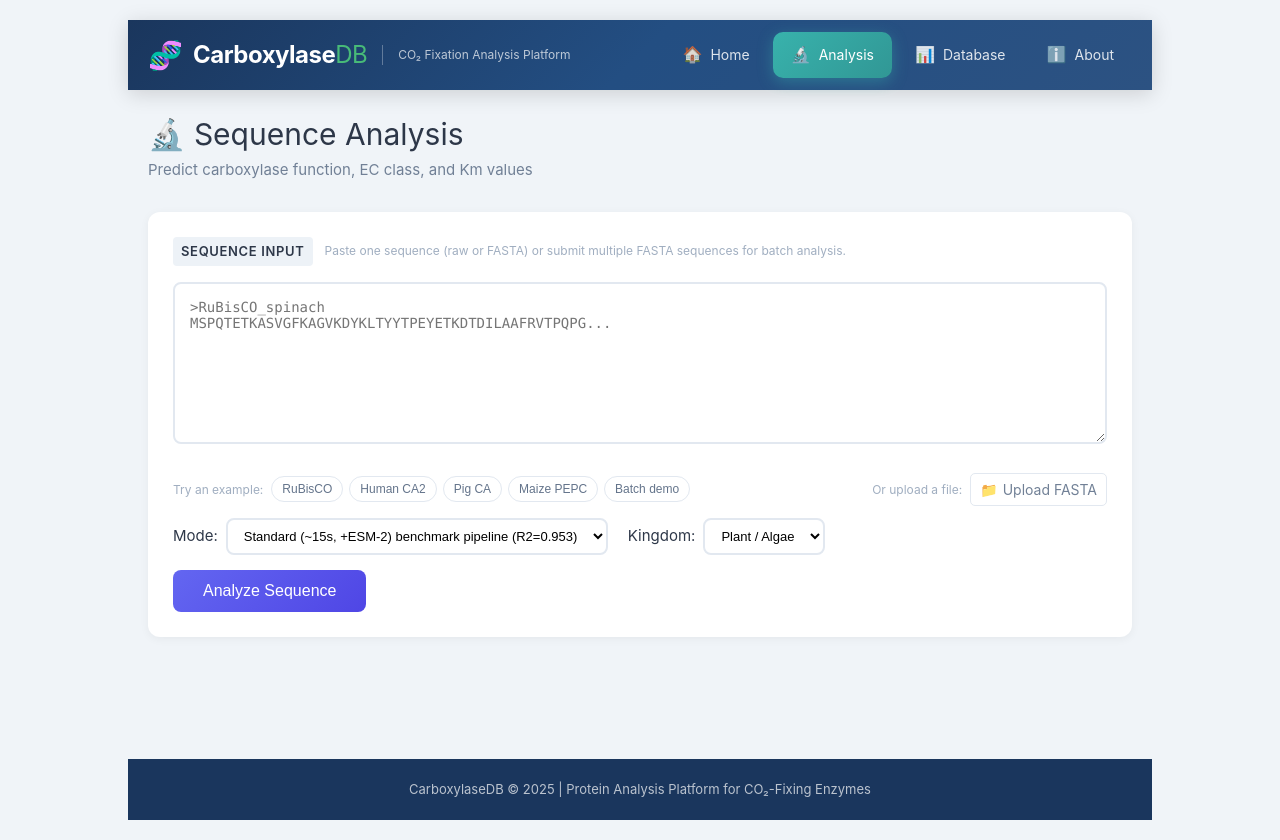
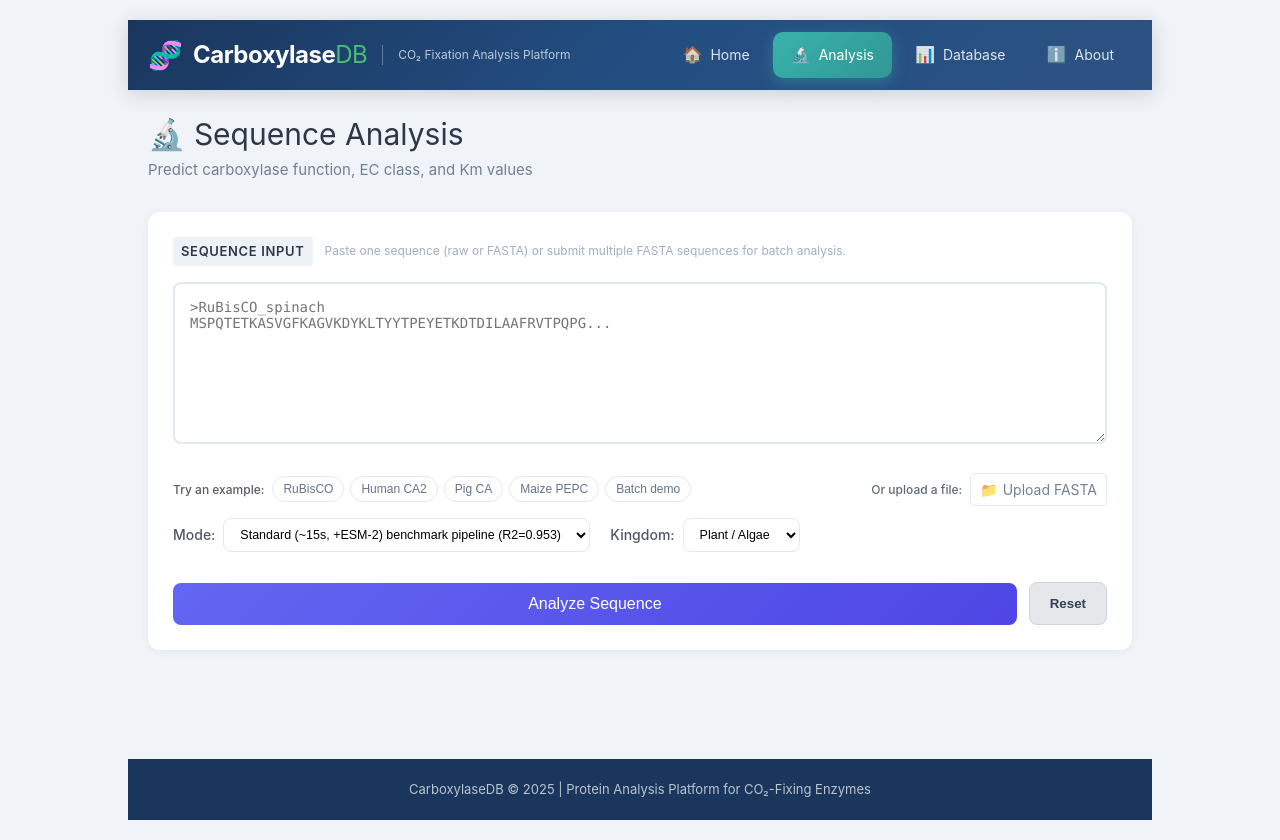
Before and after one commit to johannes-balkenhol/CarboDB-App, a Vue app in the folder frontend/: page /analysis in a window 1280 px wide. Built offline with nearby package versions, Linux system fonts and the light colour scheme.

Commit message:
added reset button for prediction and sorting for more values in database view

```diff
--- a/frontend/src/components/details/DatabaseResultDetail.vue
+++ b/frontend/src/components/details/DatabaseResultDetail.vue
@@ -1603,6 +1603,8 @@ function shortBinaryGroupName(group) {
   background: #f7fafc; border-radius: 8px; font-size: 13px;
 }
 
+/* collapsible sections */
+
 .rd-collapsible-section {
   padding: 0;
   border-top: 1px solid #e2e8f0;
--- a/frontend/src/views/AnalysisView.vue
+++ b/frontend/src/views/AnalysisView.vue
@@ -59,7 +59,6 @@ MSPQTETKASVGFKAGVKDYKLTYYTPEYETKDTDILAAFRVTPQPG..."
               <option value="fast">Fast (~5s, ablation without ESM-2)</option>
               <option value="standard">Standard (~15s, +ESM-2) benchmark pipeline (R2=0.953)</option>
               <option value="pfam">Pfam-only (~3s, ablation)</option>
-              <option value="composite">Composite (~25s, Best CI)</option>
             </select>
           </div>
           <div class="kingdom-select">
@@ -73,13 +72,20 @@ MSPQTETKASVGFKAGVKDYKLTYYTPEYETKDTDILAAFRVTPQPG..."
           </div>
         </div>
 
-        <button @click="analyze" :disabled="loading" class="predict-btn">
+        <div class="analysis-action-row">
+          <button
+            @click="analyze"
+            :disabled="loading"
+            class="predict-btn"
+          >
             <span v-if="!loading">
               Analyze {{ detectedSeqCount >= 2 ? `${detectedSeqCount} sequences` : 'Sequence' }}
             </span>
 
             <span v-else-if="batchProgress">
-            Analyzing batch: {{ batchProgress.processed }}/{{ batchProgress.total }} ({{ batchProgress.progressPct || 0 }}%)
+              Analyzing batch:
+              {{ batchProgress.processed }}/{{ batchProgress.total }}
+              ({{ batchProgress.progressPct || 0 }}%)
             </span>
 
             <span v-else-if="predictStatus">
@@ -89,6 +95,15 @@ MSPQTETKASVGFKAGVKDYKLTYYTPEYETKDTDILAAFRVTPQPG..."
             <span v-else>
               Analyzing...
             </span>
+          </button>
+
+          <button
+            type="button"
+            class="analysis-reset-btn"
+            :disabled="loading"
+            @click="resetAnalysis"
+          >
+            Reset
           </button>
 
           <button
@@ -99,6 +114,7 @@ MSPQTETKASVGFKAGVKDYKLTYYTPEYETKDTDILAAFRVTPQPG..."
           >
             Cancel {{ batchProgress?.jobId ? 'batch prediction' : 'prediction' }}
           </button>
+        </div>
       </div>
     </div>
 
@@ -357,6 +373,32 @@ async function cancelCurrentJob() {
   }
 }
 
+// reset fucntion
+
+function resetAnalysis() {
+  fastaInput.value = ''
+  singleSequence.value = ''
+
+  batchResults.value = []
+  summary.value = {
+    total: 0,
+    consensus_positive: 0,
+    with_neighbor: 0,
+  }
+
+  selectedResult.value = null
+  error.value = null
+
+  batchProgress.value = null
+  predictStatus.value = null
+  predictJobId.value = null
+
+  selectedMode.value = 'standard'
+  selectedKingdom.value = 'plant'
+
+  closeCarboDbModal()
+}
+
 async function predictSingle() {
   const raw = (fastaInput.value || '').trim()
 
@@ -989,7 +1031,8 @@ h1 { margin: 0; color: #2d3748; }
 .example-label {
   margin-right: 2px;
   font-size: 12px;
-  color: #a0aec0;
+  color: #575e67;
+  font-weight: 500;
 }
 
 .example-btn {
@@ -1043,9 +1086,62 @@ textarea:focus {
   outline: none;
 }
 
+/* buttons */
+.analysis-action-row {
+  display: flex;
+  align-items: center;
+  gap: 0.75rem;
+  margin-top: 1rem;
+}
+
+.analysis-action-row .predict-btn {
+  flex: 1;
+}
+
+.analysis-reset-btn {
+  padding: 0.8rem 1.25rem;
+  margin-top: auto;
+  border: 1px solid #cbd5e1;
+  border-radius: 8px;
+  background: #e5e7eb;
+  color: #334155;
+  font-weight: 600;
+  cursor: pointer;
+  transition:
+    background 0.2s ease,
+    border-color 0.2s ease;
+}
+
+.analysis-reset-btn:hover:not(:disabled) {
+  background: #d1d5db;
+  border-color: #94a3b8;
+}
+
+.analysis-reset-btn:disabled {
+  opacity: 0.55;
+  cursor: not-allowed;
+}
+
+.cancel-btn {
+  margin-top: auto;
+  margin-left: 0.75rem;
+  padding: 0.75rem 1.25rem;
+  border: 1px solid #c44;
+  border-radius: 8px;
+  background: white;
+  color: #c44;
+  cursor: pointer;
+  font-weight: 600;
+}
+
+.cancel-btn:hover {
+  background: #fff0f0;
+}
+
+
 .predict-btn {
   margin-top: 15px;
-  padding: 12px 30px;
+  padding: 12px 16px;
   background: linear-gradient(135deg, #6366f1, #4f46e5);
   color: white;
   border: none;
@@ -1080,7 +1176,8 @@ textarea:focus {
 
 .file-upload-text {
   font-size: 12px;
-  color: #a0aec0;
+  color: #5f6976;
+  font-weight: 500;
 }
 
 .file-upload {
@@ -1286,12 +1383,18 @@ textarea:focus {
   display: flex;
   align-items: center;
   gap: 8px;
+  label {
+    font-size: 14px;
+    color: #4f5764;
+    font-weight: 500;
+  }
 }
 .mode-select select, .kingdom-select select {
   padding: 8px 12px;
-  border: 2px solid #e2e8f0;
+  border: 1px solid #e2e8f0;
   border-radius: 8px;
-  font-size: 13px;
+  font-size: 12.5px;
+  font-weight: 300;
   background: white;
 }
 
@@ -1308,21 +1411,6 @@ textarea:focus {
   text-decoration: none;
   border-bottom-color: #dd6b20;
   color: #c05621;
-}
-
-.cancel-btn {
-  margin-left: 0.75rem;
-  padding: 0.75rem 1.25rem;
-  border: 1px solid #c44;
-  border-radius: 8px;
-  background: white;
-  color: #c44;
-  cursor: pointer;
-  font-weight: 600;
-}
-
-.cancel-btn:hover {
-  background: #fff0f0;
 }
 
 .unified-input .input-header { display: flex; align-items: center; gap: 12px; margin-bottom: 8px; flex-wrap: wrap; }
--- a/frontend/src/views/DatabaseView.vue
+++ b/frontend/src/views/DatabaseView.vue
@@ -103,7 +103,9 @@ const route = useRoute()
             <th @click="setSort('uniprot')" :class="{ active: filters.sort === 'uniprot' }">
               UniProt ID
             </th>
-            <th>Organism</th>
+            <th @click="setSort('organism')" :class="{ active: sortIs('organism') }">
+              Organism {{ sortArrow('organism') }}
+            </th>
             <th>EC</th>
             <th @click="setSort('length')" :class="{ active: sortIs('length') }">
               Length {{ sortArrow('length') }}
@@ -111,7 +113,9 @@ const route = useRoute()
             <th @click="setSort('km_pred')" :class="{ active: sortIs('km_pred') }">
               Predicted Km (µM) {{ sortArrow('km_pred') }}
             </th>
-            <th>Experimental Km (µM)</th>
+            <th @click="setSort('km_exp')" :class="{ active: sortIs('km_exp') }">
+              Experimental Km (µM) {{ sortArrow('km_exp') }}
+            </th>
             <th>Source</th>
             <th></th>
           </tr>
@@ -312,21 +316,60 @@ function fmtInt(value) {
 function setSort(col) {
   if (col === 'uniprot') {
     filters.sort = 'uniprot'
+  } else if (col === 'organism') {
+    filters.sort =
+      filters.sort === 'organism_asc'
+        ? 'organism_desc'
+        : 'organism_asc'
   } else if (col === 'length') {
-    filters.sort = filters.sort === 'length_asc' ? 'length_desc' : 'length_asc'
+    filters.sort =
+      filters.sort === 'length_asc'
+        ? 'length_desc'
+        : 'length_asc'
   } else if (col === 'km_pred') {
-    filters.sort = filters.sort === 'km_asc' ? 'km_desc' : 'km_asc'
+    filters.sort =
+      filters.sort === 'km_pred_asc'
+        ? 'km_pred_desc'
+        : 'km_pred_asc'
+  } else if (col === 'km_exp') {
+    filters.sort =
+      filters.sort === 'km_exp_asc'
+        ? 'km_exp_desc'
+        : 'km_exp_asc'
   }
+
   search(0)
 }
+
 function sortIs(col) {
-  if (col === 'length') return filters.sort.startsWith('length')
-  if (col === 'km_pred') return filters.sort.startsWith('km_')
+  if (col === 'organism') return filters.sort.startsWith('organism_')
+  if (col === 'length') return filters.sort.startsWith('length_')
+  if (col === 'km_pred') return filters.sort.startsWith('km_pred_')
+  if (col === 'km_exp') return filters.sort.startsWith('km_exp_')
   return filters.sort === col
 }
+
 function sortArrow(col) {
-  if (col === 'length') return filters.sort === 'length_asc' ? '↑' : filters.sort === 'length_desc' ? '↓' : ''
-  if (col === 'km_pred') return filters.sort === 'km_asc' ? '↑' : filters.sort === 'km_desc' ? '↓' : ''
+  if (col === 'organism') {
+    if (filters.sort === 'organism_asc') return '↑'
+    if (filters.sort === 'organism_desc') return '↓'
+  }
+
+  if (col === 'length') {
+    if (filters.sort === 'length_asc') return '↑'
+    if (filters.sort === 'length_desc') return '↓'
+  }
+
+  if (col === 'km_pred') {
+    if (filters.sort === 'km_pred_asc') return '↑'
+    if (filters.sort === 'km_pred_desc') return '↓'
+  }
+
+  if (col === 'km_exp') {
+    if (filters.sort === 'km_exp_asc') return '↑'
+    if (filters.sort === 'km_exp_desc') return '↓'
+  }
+
   return ''
 }
 </script>
```
Also changed, not shown: 3 other files (tests, documents, lock files or other folders). Lines whose indentation alone changed are shown as unchanged.
